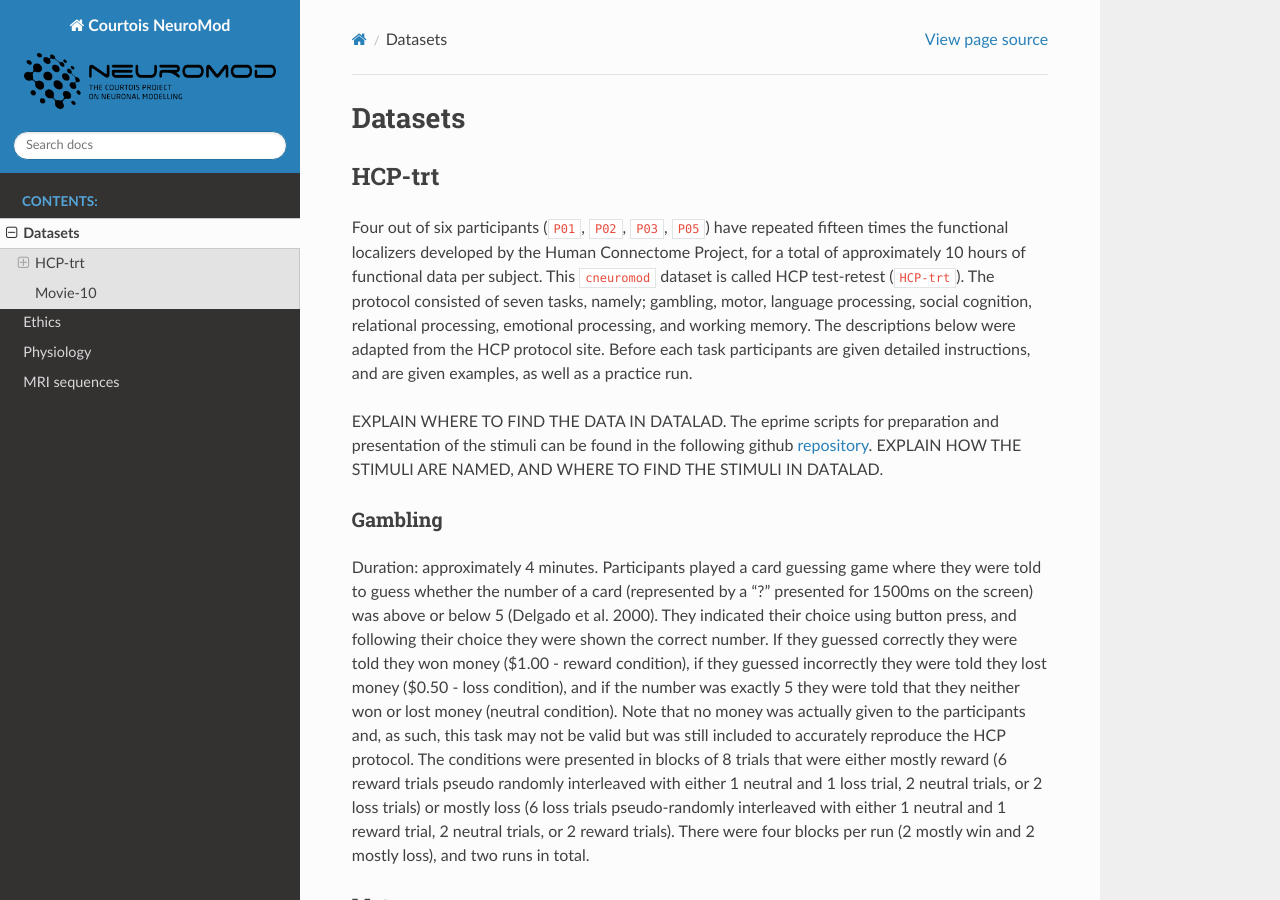
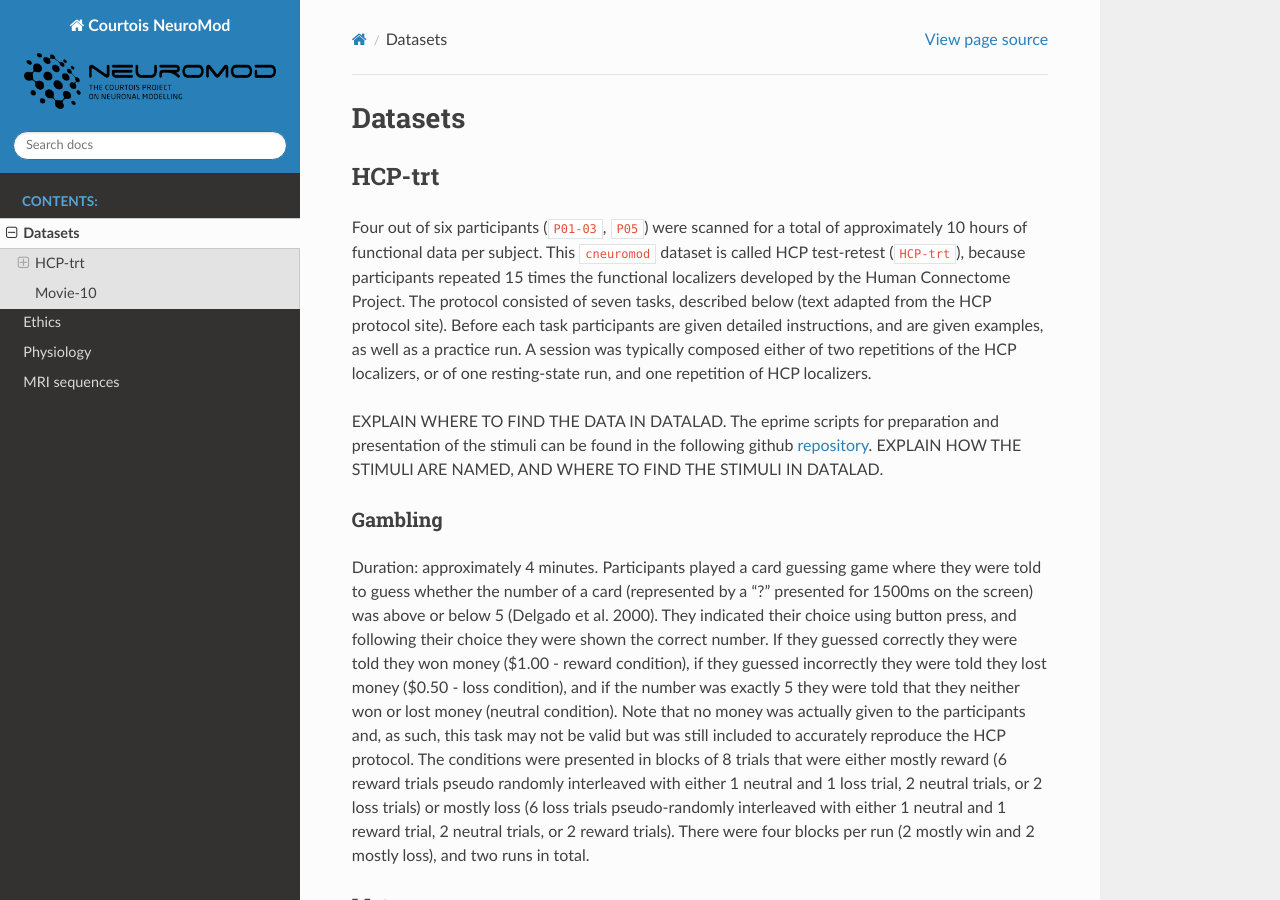
Before and after one commit to courtois-neuromod/cneuromod_docs, a Sphinx documentation site: the page built from source/DATASETS.md, in a window 1280 px wide and 900 px high. Built offline with Sphinx 7.4.7 and the Read the Docs theme 2.0.0, drawn with Linux system fonts in a browser that asks for light colours.

Commit message:
Minor edits, and changed the colors of the favicon to match the readthedocs theme.

```diff
--- a/source/DATASETS.md
+++ b/source/DATASETS.md
@@ -2,7 +2,7 @@
 
 ## HCP-trt
 
-Four out of six participants (`P01`, `P02`, `P03`, `P05`) have repeated fifteen times the functional localizers developed by the Human Connectome Project, for a total of approximately 10 hours of functional data per subject. This `cneuromod` dataset is called HCP test-retest (`HCP-trt`). The protocol consisted of seven tasks, namely; gambling, motor, language processing, social cognition, relational processing, emotional processing, and working memory. The descriptions below were adapted from the HCP protocol site. Before each task participants are given detailed instructions, and are given examples, as well as a practice run.
+Four out of six participants (`P01-03`, `P05`) were scanned for a total of approximately 10 hours of functional data per subject. This `cneuromod` dataset is called HCP test-retest (`HCP-trt`), because participants repeated 15 times the functional localizers developed by the Human Connectome Project. The protocol consisted of seven tasks, described below (text adapted from the HCP protocol site). Before each task participants are given detailed instructions, and are given examples, as well as a practice run. A session was typically composed either of two repetitions of the HCP localizers, or of one resting-state run, and one repetition of HCP localizers.
 
 EXPLAIN WHERE TO FIND THE DATA IN DATALAD. The eprime scripts for preparation and presentation of the stimuli can be found in the following github [repository](). EXPLAIN HOW THE STIMULI ARE NAMED, AND WHERE TO FIND THE STIMULI IN DATALAD.
 
```
Also changed, not shown: source/ETHICS.md (+3 -2 lines), 8 other files.
